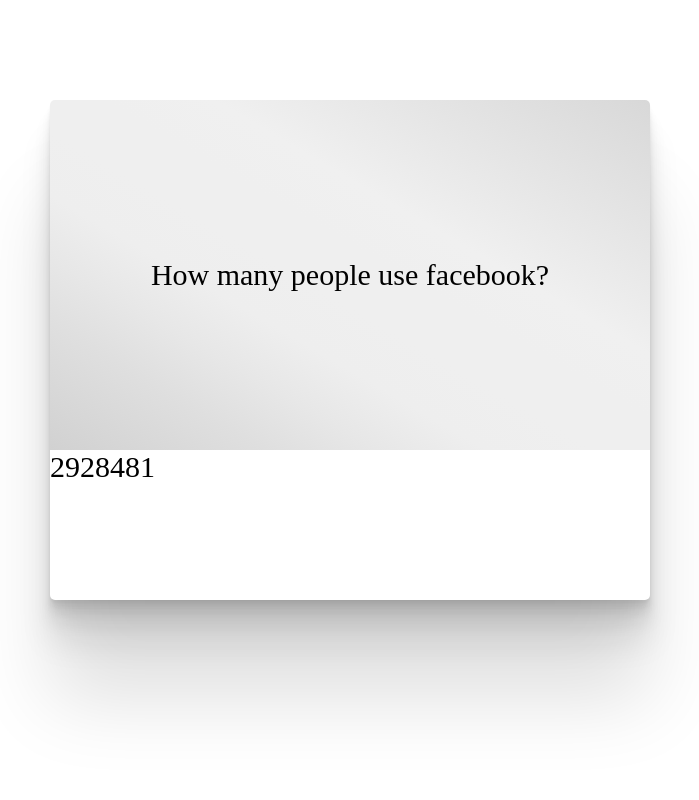
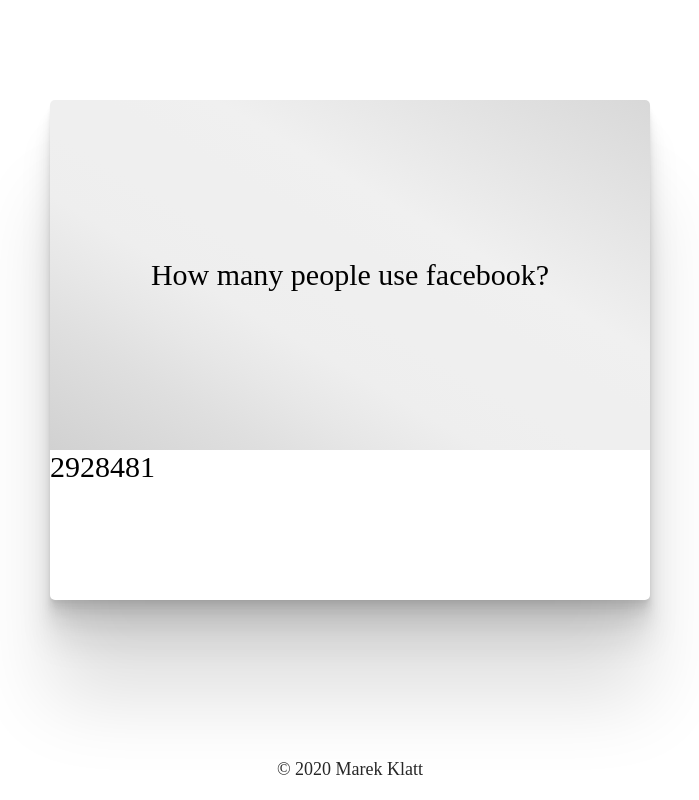
Before and after one commit to 531devv/react-quizz-app, a React (Create React App) app: page / in a window 1280 px wide. Shown: the whole page, without its empty margins (290-989 px from the left). Built offline with nearby package versions, Linux system fonts and the light colour scheme.

Commit message:
Adding footer component and styles

```diff
--- a/src/App.css
+++ b/src/App.css
@@ -2,9 +2,11 @@
   padding: 0;
   margin: 0;
   box-sizing: border-box;
-  font-size: 30px;
 }
 
 body {
+  font-size: 30px;
   font-family: Gidole;
+  width: 100%;
+  height: 100%;
 }
--- a/src/App.js
+++ b/src/App.js
@@ -1,11 +1,15 @@
 import React, {Component} from 'react';
 import QuizzContainer from './Quizz/QuizzContainer';
+import Footer from './Footer/Footer';
 import './App.css';
 
 class App extends Component {
   render() {
     return (
-      <QuizzContainer />
+      <div className="App">
+        <QuizzContainer />
+        <Footer />
+      </div>
     );
   }
 }
--- /dev/null
+++ b/src/Footer/Footer.js
@@ -0,0 +1,10 @@
+import React from 'react';
+import './css/Footer.css';
+
+export default class Footer extends React.Component {
+    render() {
+        return (
+            <footer><p>&copy; 2020 Marek Klatt</p></footer>
+        );
+    }
+}
--- /dev/null
+++ b/src/Footer/css/Footer.css
@@ -0,0 +1,13 @@
+footer {
+    position: absolute;
+    width: 100%;
+    color: rgb(39, 39, 39);
+    font-size: 0.6em;
+    bottom: 0;
+    margin-bottom: 20px;
+}
+
+footer p {
+    display: flex;
+    justify-content: center;
+}
```
